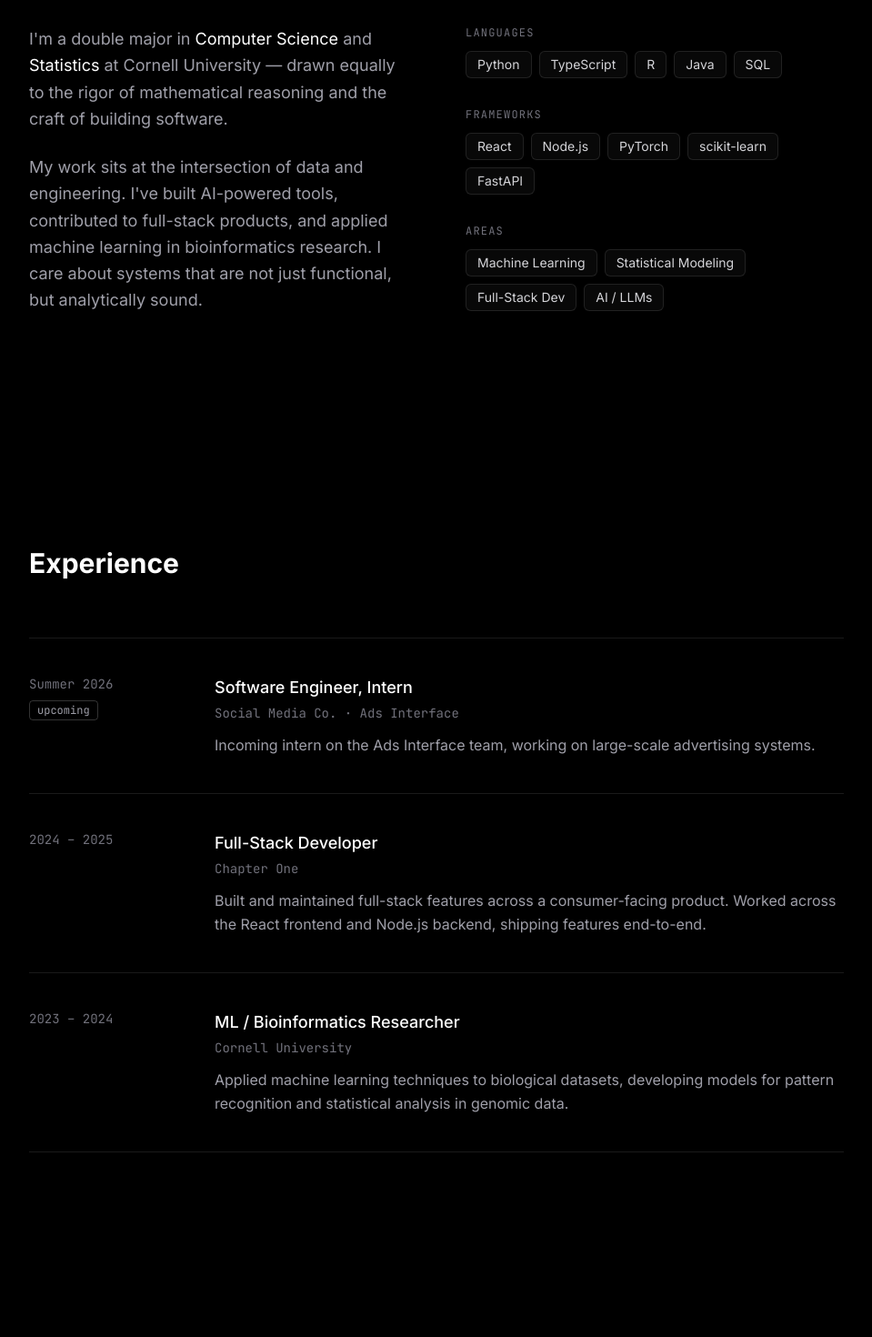
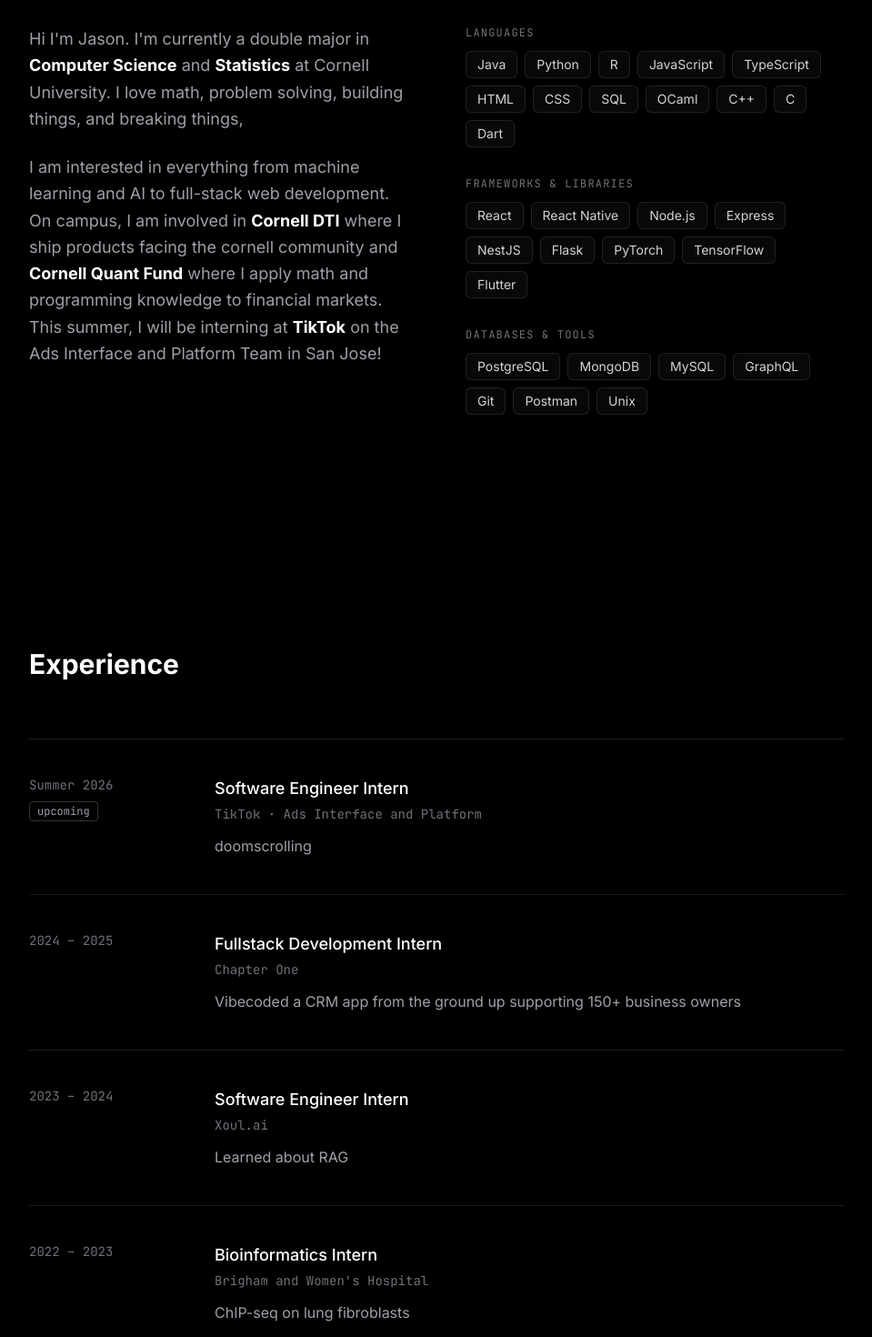
Before and after one commit to jjasonguo/portfolio, a React (Vite) app: page / in a window 1280 px wide. Shown: the part 1000-2470 px from the top of the page at 91% size, without its empty margins (160-1119 px from the left). Built offline with nearby package versions, Linux system fonts and the light colour scheme.

Commit message:
content changes

```diff
--- a/src/components/About.tsx
+++ b/src/components/About.tsx
@@ -1,9 +1,9 @@
 import { motion } from 'framer-motion';
 
 const skills = [
-  { category: 'Languages', items: ['Python', 'TypeScript', 'R', 'Java', 'SQL'] },
-  { category: 'Frameworks', items: ['React', 'Node.js', 'PyTorch', 'scikit-learn', 'FastAPI'] },
-  { category: 'Areas', items: ['Machine Learning', 'Statistical Modeling', 'Full-Stack Dev', 'AI / LLMs'] },
+  { category: 'Languages', items: ['Java', 'Python', 'R', 'JavaScript', 'TypeScript', 'HTML', 'CSS', 'SQL', 'OCaml', 'C++', 'C', 'Dart'] },
+  { category: 'Frameworks & Libraries', items: ['React', 'React Native', 'Node.js', 'Express', 'NestJS', 'Flask', 'PyTorch', 'TensorFlow', 'Flutter'] },
+  { category: 'Databases & Tools', items: ['PostgreSQL', 'MongoDB', 'MySQL', 'GraphQL', 'Git', 'Postman', 'Unix'] },
 ];
 
 const spring = { type: 'spring' as const, stiffness: 100, damping: 20 };
@@ -29,17 +29,18 @@
             transition={spring}
           >
             <p className="text-lg text-zinc-400 leading-relaxed mb-6">
-              I'm a double major in{' '}
-              <span className="text-white">Computer Science</span> and{' '}
-              <span className="text-white">Statistics</span> at Cornell University —
-              drawn equally to the rigor of mathematical reasoning and the craft of
-              building software.
+              Hi I'm Jason. I'm currently a double major in{' '}
+              <span className="text-white font-bold">Computer Science</span> and{' '}
+              <span className="text-white font-bold">Statistics</span> at Cornell University. I love math,
+              problem solving, building things, and breaking things,
             </p>
             <p className="text-lg text-zinc-400 leading-relaxed">
-              My work sits at the intersection of data and engineering. I've built
-              AI-powered tools, contributed to full-stack products, and applied
-              machine learning in bioinformatics research. I care about systems that
-              are not just functional, but analytically sound.
+              I am interested in everything from machine learning and AI to full-stack web development.
+              On campus, I am involved in{' '}
+              <span className="text-white font-bold">Cornell DTI</span> where I ship products facing the cornell community and{' '}
+              <span className="text-white font-bold">Cornell Quant Fund</span> where I apply math and programming knowledge to financial markets.
+              This summer, I will be interning at{' '}
+              <span className="text-white font-bold">TikTok</span> on the Ads Interface and Platform Team in San Jose!
             </p>
           </motion.div>
           <motion.div
--- a/src/components/Contact.tsx
+++ b/src/components/Contact.tsx
@@ -23,11 +23,10 @@
           viewport={{ once: true, margin: '-100px' }}
         >
           <motion.h2 variants={item} className="text-3xl font-bold text-white mb-4">
-            Let's work together
+            Contact
           </motion.h2>
           <motion.p variants={item} className="text-lg text-zinc-400 mb-10 leading-relaxed">
-            I'm open to internships, research collaborations, and interesting projects.
-            Whether it's a quick question or a big idea — reach out.
+            Feel free to give me a job
           </motion.p>
           <motion.div variants={item}>
             <a
@@ -39,7 +38,7 @@
             </a>
           </motion.div>
           <motion.p variants={item} className="mt-16 font-mono text-xs text-zinc-600">
-            &copy; {new Date().getFullYear()} Jason Guo. Built with React &amp; Framer Motion.
+            &copy; {new Date().getFullYear()} Jason Guo. Built with Claude Code &amp; a lot of tokens
           </motion.p>
         </motion.div>
       </div>
--- a/src/components/Experience.tsx
+++ b/src/components/Experience.tsx
@@ -2,29 +2,38 @@
 
 const experiences = [
   {
-    role: 'Software Engineer, Intern',
-    company: 'Social Media Co.',
-    detail: 'Ads Interface',
+    role: 'Software Engineer Intern',
+    company: 'TikTok',
+    detail: 'Ads Interface and Platform',
     period: 'Summer 2026',
-    description: 'Incoming intern on the Ads Interface team, working on large-scale advertising systems.',
+    description: 'doomscrolling',
     upcoming: true,
   },
   {
-    role: 'Full-Stack Developer',
+    role: 'Fullstack Development Intern',
     company: 'Chapter One',
     detail: null,
     period: '2024 – 2025',
     description:
-      'Built and maintained full-stack features across a consumer-facing product. Worked across the React frontend and Node.js backend, shipping features end-to-end.',
+      'Vibecoded a CRM app from the ground up supporting 150+ business owners',
     upcoming: false,
   },
   {
-    role: 'ML / Bioinformatics Researcher',
-    company: 'Cornell University',
+    role: 'Software Engineer Intern',
+    company: 'Xoul.ai',
     detail: null,
     period: '2023 – 2024',
     description:
-      'Applied machine learning techniques to biological datasets, developing models for pattern recognition and statistical analysis in genomic data.',
+      'Learned about RAG',
+    upcoming: false,
+  },
+  {
+    role: 'Bioinformatics Intern',
+    company: 'Brigham and Women\'s Hospital',
+    detail: null,
+    period: '2022 – 2023',
+    description:
+      'ChIP-seq on lung fibroblasts',
     upcoming: false,
   },
 ];
--- a/src/components/Navbar.tsx
+++ b/src/components/Navbar.tsx
@@ -16,7 +16,7 @@
       className="fixed top-0 left-0 right-0 z-50 flex items-center justify-between px-8 py-5 bg-black/80 backdrop-blur-md border-b border-white/10"
     >
       <span className="text-base font-semibold tracking-tight text-white">
-        jason.
+        jason's portfolio :)
       </span>
       <nav className="flex gap-8">
         {links.map(({ label, href }) => (
--- a/src/components/Projects.tsx
+++ b/src/components/Projects.tsx
@@ -1,13 +1,6 @@
 import { motion } from 'framer-motion';
 
 const projects = [
-  {
-    title: 'ResuMax',
-    description:
-      'AI-powered job application agent that automates resume tailoring, cover letter generation, and application workflows using large language models.',
-    tags: ['Python', 'LLMs', 'AI Agents', 'FastAPI'],
-    href: '#',
-  },
   {
     title: 'Duck Duck Debug',
     description:
@@ -16,10 +9,31 @@
     href: '#',
   },
   {
+    title: 'CornellGo',
+    description:
+      'University-wide student-facing mobile app for exploring and engaging with campus life.',
+    tags: ['Flutter', 'Nest.js', 'PostgreSQL'],
+    href: '#',
+  },
+  {
     title: 'Munch!',
     description:
       'Mobile food tracking app with nutritional analysis, meal logging, and personalized insights to help users build healthier eating habits.',
     tags: ['React Native', 'Node.js', 'PostgreSQL'],
+    href: '#',
+  },
+  {
+    title: 'Derivatives Trading Algorithm',
+    description:
+      'An algorithmic trading strategy that won $1,000 in a competition!',
+    tags: ['Python', 'Options Market Making'],
+    href: '#',
+  },
+    {
+    title: 'ResuMax',
+    description:
+      'AI-powered job application agent that automates resume tailoring, cover letter generation, and application workflows using large language models.',
+    tags: ['Python', 'LLMs', 'AI Agents', 'FastAPI'],
     href: '#',
   },
 ];
@@ -46,7 +60,7 @@
           transition={{ ...spring, delay: 0.08 }}
           className="text-zinc-400 mb-16"
         >
-          A selection of things I've built
+          Some things I've built:
         </motion.p>
         <div className="grid grid-cols-1 sm:grid-cols-2 lg:grid-cols-3 gap-6">
           {projects.map((project, i) => (
```
